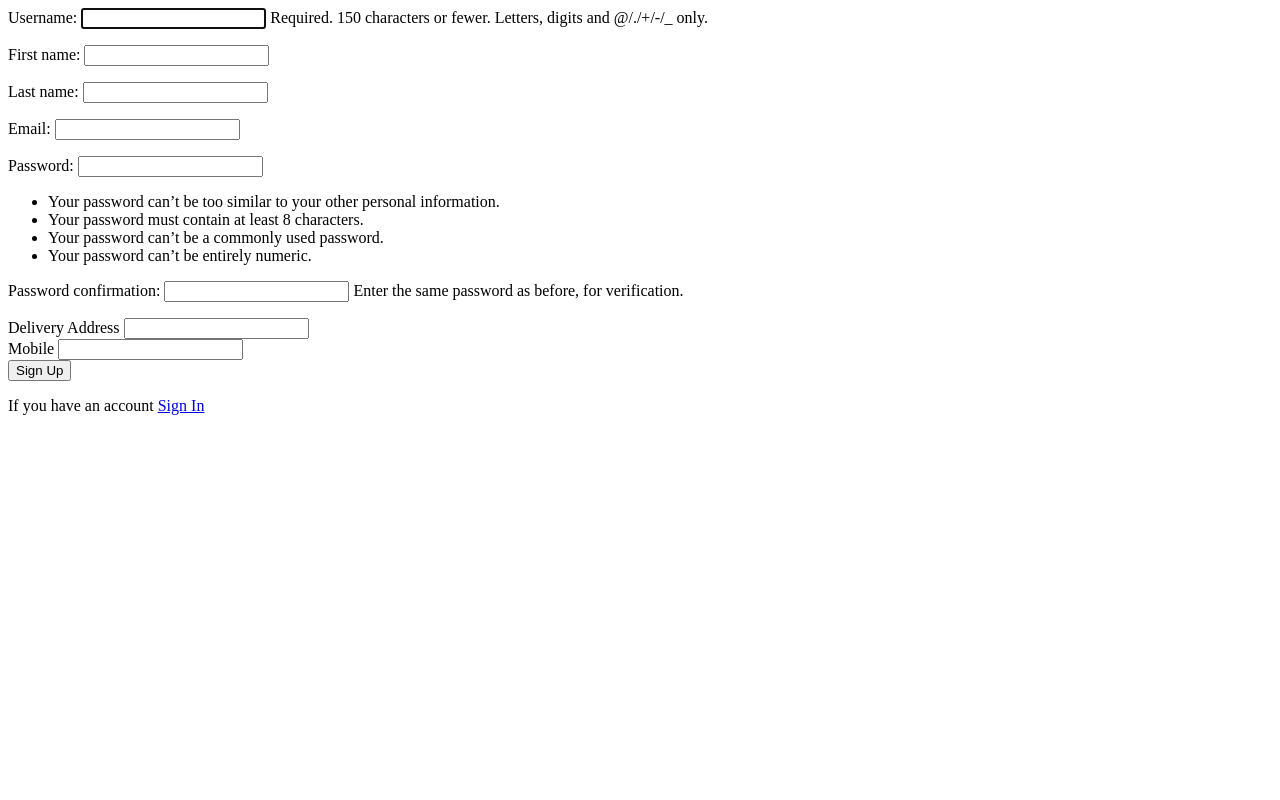
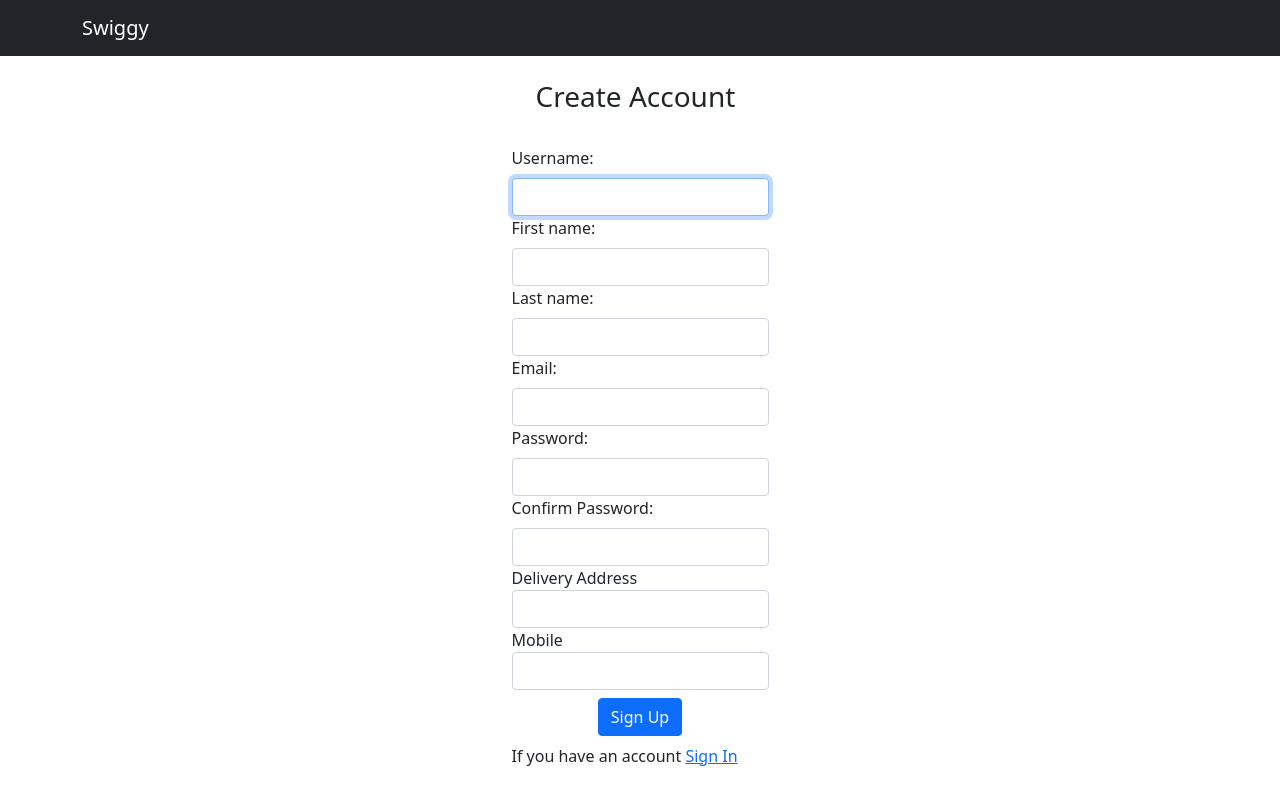
Before and after one commit to johns-thomas/food_ordering_proj, a Django app: page /users/signup/ in a window 1280 px wide. Run offline with Django 3.2, Linux system fonts and the light colour scheme.

Commit message:
Changes to sign up and login

```diff
--- a/buildspec.yaml
+++ b/buildspec.yaml
@@ -3,16 +3,16 @@ version: 0.2
 phases:
   install:
     runtime-versions:
-      python: 3.9  # Specify your Python version
+      python: 3.9
     commands:
       - pip install --upgrade pip
-      # Install dependencies needed for running the static analysis
+
       - pip install -r requirements.txt pylint
   pre_build:
     commands:
       - python --version
       - pylint $CODEBUILD_SRC_DIR/*.py
-
+      - pylint $CODEBUILD_SRC_DIR/food_ordering_proj/*.py
       - export SONAR_SCANNER_VERSION=5.0.1.3006
       - export SONAR_SCANNER_HOME=$HOME/.sonar/sonar-scanner-$SONAR_SCANNER_VERSION-linux
       - curl --create-dirs -sSLo $HOME/.sonar/sonar-scanner.zip https://binaries.sonarsource.com/Distribution/sonar-scanner-cli/sonar-scanner-cli-$SONAR_SCANNER_VERSION-linux.zip
--- a/templates/header.html
+++ b/templates/header.html
@@ -21,6 +21,7 @@
             <button class="navbar-toggler" type="button" data-bs-toggle="collapse" data-bs-target="#navbarmenu" aria-controls="navbarmenu" aria-expanded="false" aria-label="Toggle navigation">
                 <span class="navbar-toggler-icon"></span>
               </button>
+              {% if request.user.is_authenticated %}
             <div class="collapse navbar-collapse" id="navbarmenu">
                 <ul class="navbar-nav me-auto">
                     {% if request.user.profile.is_customer %}
@@ -52,7 +53,7 @@
                       </ul>
                     </li>
                   </ul>
-            </div>
+            </div>{% endif %}
         </div>
     </nav>
 
--- a/users/forms.py
+++ b/users/forms.py
@@ -10,11 +10,24 @@ class CreateUserForm(UserCreationForm):
     max_len = 20
     min_msg_len = f"Minimum {min_len} characters long."
     max_msg_len = f"Maximum {max_len} characters long."
+    regx_aplha='\A[a-zA-Z]+\Z'
+    regx_message='Only Alphabets allowed'
     first_name = forms.CharField(validators=[validators.MinLengthValidator(min_len, min_msg_len),
-        validators.MaxLengthValidator(max_len, max_msg_len)])
+        validators.MaxLengthValidator(max_len, max_msg_len),validators.RegexValidator(regx_aplha, regx_message)])
     last_name = forms.CharField(validators=[validators.MinLengthValidator(min_len, min_msg_len),
-    validators.MaxLengthValidator(max_len, max_msg_len)])
+    validators.MaxLengthValidator(max_len, max_msg_len),validators.RegexValidator(regx_aplha, regx_message)])
     email = forms.EmailField(validators=[validators.validate_email])
+
+    def __init__(self, *args, **kwargs):
+        super().__init__(*args, **kwargs)
+
+        self.fields['username'].widget.attrs.update({'class': 'form-control'})
+        self.fields['first_name'].widget.attrs.update({'class': 'form-control'})
+        self.fields['last_name'].widget.attrs.update({'class': 'form-control'})
+        self.fields['email'].widget.attrs.update({'class': 'form-control'})
+        self.fields['password1'].widget.attrs.update({'class': 'form-control'})
+        self.fields['password2'].widget.attrs.update({'class': 'form-control'})
+
 
     class Meta:
         model = User
@@ -29,4 +42,17 @@ class ProfileCreationForm(forms.ModelForm):
     def __init__(self, *args, **kwargs):
         super().__init__(*args, **kwargs)
         self.fields['daddress'].widget.attrs.update({'class': 'form-control'})
+
+        mobile_validator= validators.RegexValidator(
+            regex=r'^\d{10}$',
+            message='Mobile number must contain 10 digits',
+        )
+        self.fields['phone'].validators.append(mobile_validator)
+
+        address_validator = validators.MinLengthValidator(
+            limit_value=6,
+            message='Address should have at least 6 characters.',
+        )
+        self.fields['daddress'].validators.append(address_validator)
+
         self.fields['phone'].widget.attrs.update({'class': 'form-control'})
--- a/users/templates/users/createacc.html
+++ b/users/templates/users/createacc.html
@@ -1,6 +1,48 @@
-<form method="POST">
+{% extends 'header.html' %}
+{% block title %}
+Register
+{% endblock %}
+
+{% block content %}
+
+<div class="d-flex align-items-center justify-content-center">
+    <div>
+        <h3 class="p-4">Create Account</h3>
+        <form method="post" enctype="multipart/form-data">
             {% csrf_token %}
-    {{ form.as_p }}
+            {{ form.non_field_errors }}
+            <div class="form-group">
+                {{ form.username.errors }}
+                <label for="{{ form.username.id_for_label }}" class="form-label">Username:</label>
+                {{ form.username }}
+            </div>
+            <div class="form-group">
+                {{ form.first_name.errors }}
+                <label for="{{ form.first_name.id_for_label }}" class="form-label">First name:</label>
+                {{ form.first_name }}
+            </div>
+            <div class="form-group">
+                {{ form.last_name.errors }}
+                <label for="{{ form.last_name.id_for_label }}" class="form-label">Last name:</label>
+                {{ form.last_name }}
+            </div>
+            <div class="form-group">
+                {{ form.email.errors }}
+                <label for="{{ form.email.id_for_label }}" class="form-label">Email:</label>
+                {{ form.email }}
+            </div>
+            <div class="form-group">
+                {{ form.password1.errors }}
+                <label for="{{ form.password1.id_for_label }}" class="form-label">Password:</label>
+                {{ form.password1 }}
+            </div>
+
+            <div class="form-group">
+                {{ form.password2.errors }}
+                <label for="{{ form.password2.id_for_label }}" class="form-label">Confirm Password:</label>
+                {{ form.password2 }}
+            </div>
+
             {% if not is_staff%}
             {{ profileform.non_field_errors }}
             <div class="form-group">
@@ -15,10 +57,13 @@
             </div>
             {% endif %}
 
+            <div class="d-flex justify-content-center p-2">
+                <button type="submit" class="btn btn-primary">Sign Up</button>
+            </div>
             <div>
-    <button type="submit">Sign Up</button>
+                If you have an account <a href="{% url 'log_in' %}">Sign In</a>
             </div>
-    <p></p>
-    <div>
-    If you have an account <a href="#">Sign In</a>
+        </form>
     </div>
+</div>
+{% endblock %}
--- a/users/views.py
+++ b/users/views.py
@@ -10,10 +10,10 @@ def sign_up(request):
     profileform=None
     if request.method == "POST":
         form = CreateUserForm(request.POST)
-        pform = ProfileCreationForm(request.POST)
-        if form.is_valid() and pform.is_valid():
+        profileform = ProfileCreationForm(request.POST)
+        if form.is_valid() and profileform.is_valid():
             user=form.save()
-            profile= pform.save(commit=False)
+            profile= profileform.save(commit=False)
             profile.user=user
             profile.save()
             return redirect('log_in')
```
Also changed, not shown: users/templates/users/login.html (+15 -0 lines), 1 other file. Lines whose indentation alone changed are shown as unchanged.
